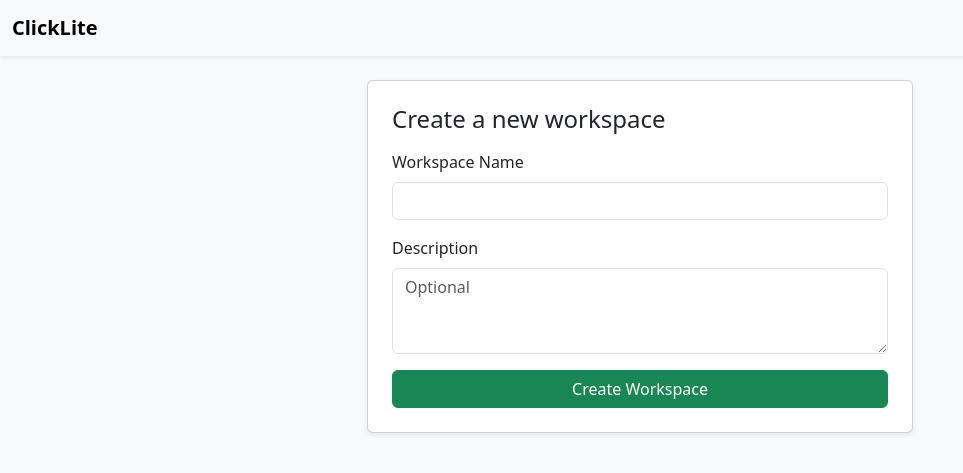
After one commit to Matrix5567/ERP-system-, a Django app: template erp_project/erp_app/templates/create_workspace.html in a window 1280 px wide. The commit adds this page. Shown: the top 473 px of the page, without its empty margins (0-963 px from the left). Run offline with Django 4.2, Linux system fonts and the light colour scheme; the template is opened without the code that fills it, so the values that code supplies are empty.

Commit message:
create workspace template added

```diff
--- /dev/null
+++ b/erp_project/erp_app/templates/create_workspace.html
@@ -0,0 +1,29 @@
+{% extends "base.html" %}
+{% block title %}Create Workspace - ClickLite{% endblock %}
+
+{% block content %}
+<div class="row justify-content-center">
+  <div class="col-md-7 col-lg-6">
+    <div class="card shadow-sm">
+      <div class="card-body p-4">
+        <h4 class="mb-3">Create a new workspace</h4>
+        <form method="post" action="{% url 'create_workspace' %}">
+          {% csrf_token %}
+          <div class="mb-3">
+            <label class="form-label">Workspace Name</label>
+            <input type="text" name="name" class="form-control" required>
+            {% if error.name %}
+              <p class="text-danger small">{{ error.name }}</p>
+            {% endif %}
+          </div>
+          <div class="mb-3">
+            <label class="form-label">Description</label>
+            <textarea name="description" class="form-control" rows="3" placeholder="Optional"></textarea>
+          </div>
+          <button class="btn btn-success w-100">Create Workspace</button>
+        </form>
+      </div>
+    </div>
+  </div>
+</div>
+{% endblock %}
--- a/erp_project/erp_app/templates/login.html
+++ b/erp_project/erp_app/templates/login.html
@@ -15,6 +15,7 @@
           <div class="mb-3">
             <label class="form-label">Password</label>
             <input name="password" class="form-control" type="password" required>
+            <p style="color:red">{{error}}</p>
           </div>
           <div class="d-flex justify-content-between align-items-center mb-3">
             <div><input type="checkbox" name="remember"> Remember</div>
--- a/erp_project/erp_app/views.py
+++ b/erp_project/erp_app/views.py
@@ -14,6 +14,8 @@ def home(request):           # login page / home page
         if user is not None:
             login(request, user)
             return redirect('dashboard')
+        else:
+            return render(request, 'login.html', {'error': 'Invalid Login Credentials'})
     else:
         return render(request, 'login.html')
 
```
Also changed, not shown: erp_project/db.sqlite3.
